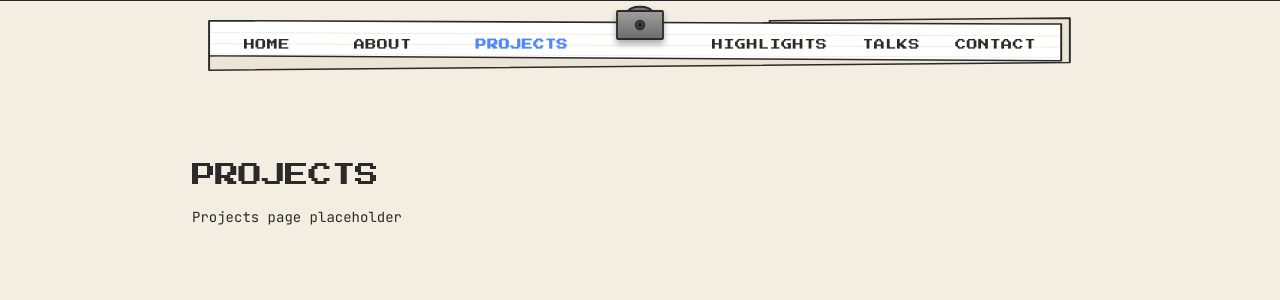
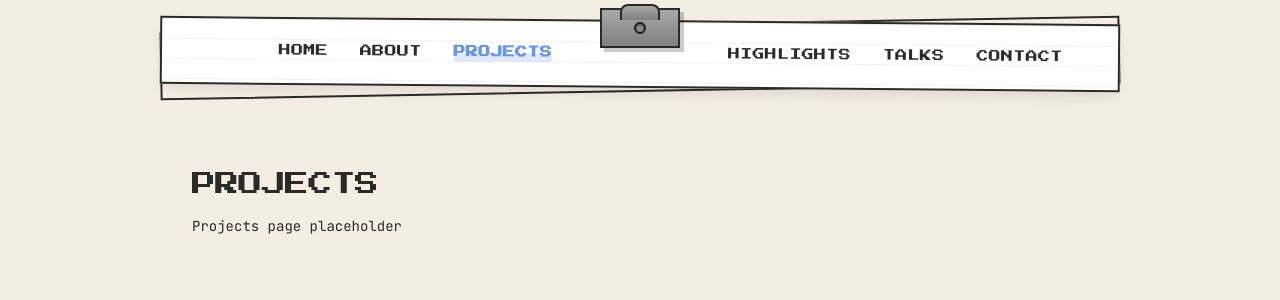
Before and after one commit to ShareefMuhammed/portfolio, a Next.js app: page /projects in a window 1280 px wide. Shown: the top 300 px of the page. Built offline with nearby package versions, Linux system fonts and the light colour scheme.

Commit message:
feat: exact 1:1 match of reference nav bar structure and styling

```diff
--- a/components/layout/Navbar.tsx
+++ b/components/layout/Navbar.tsx
@@ -33,195 +33,103 @@ export function Navbar() {
   };
 
   return (
-    <header className="w-full relative z-40 select-none">
-      {/* Top viewport solid line */}
-      <div className="w-full border-t border-ink" />
-
-      {/* Nav Container */}
-      <div className="w-full max-w-4xl mx-auto px-4 pt-3 pb-2">
-        <div className="relative w-full h-[54px] sm:h-[58px]">
-          {/* Layered Paper SVG Background */}
-          <svg
-            className="absolute inset-0 w-full h-full pointer-events-none overflow-visible"
-            viewBox="0 0 800 68"
-            preserveAspectRatio="none"
-            fill="none"
-            xmlns="http://www.w3.org/2000/svg"
+    <nav className="sticky top-0 left-0 w-full z-50 pointer-events-none pt-1">
+      <div className="max-w-5xl mx-auto relative pointer-events-auto">
+        {/* The "Clip" - Centered */}
+        <div className="navbar-clip group absolute left-1/2 -translate-x-1/2 -top-3 z-20 flex flex-col items-center pointer-events-auto cursor-pointer">
+          <div
+            className="navbar-clip-body relative z-10 transition-all duration-400 ease-out group-hover:[transform:perspective(1000px)_rotateX(45deg)] group-hover:shadow-[0_30px_40px_-10px_rgba(0,0,0,0.4)]"
+            style={{ transformOrigin: "top" }}
           >
-            {/* Back Paper Layer (Parchment/under-paper)
-                - Left side: extends down to y=67 forming the classic sketch wedge
-                - Bottom edge slants smoothly up from y=67 on left to y=58 on right
-                - Right edge extends to x=798 from y=6 to y=58
-                - Top-right peeks out above front paper from x=520 to x=798, up to y=6 */}
-            <path
-              d="M 1 50 L 1 67 L 798 58 L 798 6 L 520 9 L 520 12 L 1 50 Z"
-              fill="#ECE5D6"
-              stroke="#2A2A2A"
-              strokeWidth="1.8"
-              strokeLinejoin="round"
-            />
-
-            {/* Front White Paper Layer
-                - Top line slants gently from y=9 at left to y=13 at right
-                - Right edge ends at x=790 (revealing the under-paper on the right)
-                - Bottom line slants from y=50 at left to y=56 at right */}
-            <path
-              d="M 1 9 L 790 13 L 790 56 L 1 50 Z"
-              fill="#FFFFFF"
-              stroke="#2A2A2A"
-              strokeWidth="1.8"
-              strokeLinejoin="round"
-            />
-
-            {/* Subtle Ruled Notebook Lines across the white paper */}
-            <line
-              x1="2"
-              y1="23"
-              x2="788"
-              y2="27"
-              stroke="#ECE7DE"
-              strokeWidth="1"
-            />
-            <line
-              x1="2"
-              y1="36"
-              x2="788"
-              y2="40"
-              stroke="#ECE7DE"
-              strokeWidth="1"
-            />
-            <line
-              x1="2"
-              y1="48"
-              x2="788"
-              y2="52"
-              stroke="#F0ECE4"
-              strokeWidth="1"
-            />
-          </svg>
-
-          {/* Center Clipboard/Briefcase Tab */}
-          <div
-            aria-hidden="true"
-            className="absolute left-1/2 -top-2.5 -translate-x-1/2 z-30 pointer-events-none drop-shadow-[0_4px_3px_rgba(42,42,42,0.4)]"
-          >
-            <svg
-              width="48"
-              height="38"
-              viewBox="0 0 48 38"
-              fill="none"
-              xmlns="http://www.w3.org/2000/svg"
-            >
-              <defs>
-                <linearGradient
-                  id="clipBodyGradient"
-                  x1="0"
-                  y1="0"
-                  x2="0"
-                  y2="1"
-                >
-                  <stop offset="0%" stopColor="#9E9E9E" />
-                  <stop offset="100%" stopColor="#6C6C6C" />
-                </linearGradient>
-                <linearGradient
-                  id="clipHandleGradient"
-                  x1="0"
-                  y1="0"
-                  x2="0"
-                  y2="1"
-                >
-                  <stop offset="0%" stopColor="#8A8A8A" />
-                  <stop offset="100%" stopColor="#606060" />
-                </linearGradient>
-              </defs>
-
-              {/* Top Curved Handle Loop */}
-              <path
-                d="M 12 9 C 12 2 36 2 36 9 Z"
-                fill="url(#clipHandleGradient)"
-                stroke="#2A2A2A"
-                strokeWidth="1.8"
-                strokeLinejoin="round"
-              />
-
-              {/* Main Clip Clamp Body */}
-              <rect
-                x="1"
-                y="8"
-                width="46"
-                height="28"
-                rx="1"
-                fill="url(#clipBodyGradient)"
-                stroke="#2A2A2A"
-                strokeWidth="1.8"
-                strokeLinejoin="round"
-              />
-
-              {/* Center Rivet Outer Ring & Hole */}
-              <circle
-                cx="24"
-                cy="22"
-                r="4.5"
-                fill="#424242"
-                stroke="#2A2A2A"
-                strokeWidth="1.5"
-              />
-              <circle cx="24" cy="22" r="2" fill="#202020" />
-            </svg>
+            {/* Main clip shape */}
+            <div className="relative w-20 h-10 bg-gradient-to-b from-[#a8a8a8] to-[#808080] border-2 border-ink shadow-[4px_4px_0_0_rgba(0,0,0,0.2)] flex items-center justify-center">
+              {/* Top handle bump */}
+              <div className="absolute -top-1.5 left-1/2 -translate-x-1/2 w-10 h-4 bg-gradient-to-b from-[#a8a8a8] to-[#808080] rounded-t-lg border-2 border-ink border-b-0" />
+              {/* Transparent hole */}
+              <div className="absolute top-1/2 left-1/2 -translate-x-1/2 -translate-y-1/2 w-3 h-3 rounded-full border-2 border-[#1a1a1a] shadow-[inset_0_1px_3px_rgba(0,0,0,0.6)]" />
+            </div>
+          </div>
         </div>
 
-          {/* Nav Links overlaid across the front paper */}
-          <nav
-            aria-label="Main Navigation"
-            className="relative z-20 w-full h-full flex items-center justify-between px-4 sm:px-7 md:px-9 pt-1.5"
-          >
-            {/* Left Nav Group: HOME, ABOUT, PROJECTS */}
-            <div className="flex items-center justify-between flex-1 pr-6 sm:pr-8 md:pr-10">
+        {/* The "Paper" - Navigation Strip */}
+        <div className="mx-2 mt-4 md:mx-4 lg:mx-8 relative">
+          <div className="bg-white border-2 border-ink shadow-[0_8px_16px_-4px_rgba(0,0,0,0.1)] relative transform rotate-[0.5deg]">
+            {/* Paper Texture/Lines */}
+            <div className="absolute inset-0 opacity-10 pointer-events-none bg-[linear-gradient(0deg,transparent_19px,#000_20px)] bg-[size:100%_20px]" />
+
+            <div className="px-3 py-4 md:px-4 lg:px-6 md:py-5 flex justify-between items-center min-h-[60px]">
+              {/* Navigation Links */}
+              <div className="flex w-full items-center justify-between">
+                {/* Left Side: Exactly 3 links (HOME, ABOUT, PROJECTS) */}
+                <ul className="flex-1 flex justify-end gap-2 md:gap-4 lg:gap-8 pr-2 md:pr-4 lg:pr-10">
                   {leftLinks.map((link) => {
                     const active = isLinkActive(link.href);
                     return (
+                      <li key={link.href} className="relative z-10">
                         <Link
-                    key={link.href}
                           href={link.href}
                           className={cn(
-                      "font-pixel text-[9px] sm:text-[10px] md:text-[11px] tracking-wider transition-colors duration-150 py-1",
+                            "font-pixel text-[9px] md:text-[10px] lg:text-xs tracking-wide transition-all relative group whitespace-nowrap",
                             active
-                        ? "text-[#4D88FF] font-bold"
-                        : "text-ink hover:text-[#4D88FF]"
+                              ? "text-blue font-bold"
+                              : "text-ink hover:text-blue"
                           )}
                         >
                           {link.name}
+                          <span
+                            className={cn(
+                              "absolute -bottom-1 left-0 w-full h-2 bg-blue/20 -z-10 transition-all duration-300",
+                              active
+                                ? "opacity-100"
+                                : "opacity-0 group-hover:opacity-100"
+                            )}
+                          />
                         </Link>
+                      </li>
                     );
                   })}
-            </div>
+                </ul>
 
-            {/* Empty Center Spacer for Clip */}
-            <div className="w-12 sm:w-16 shrink-0" aria-hidden="true" />
+                {/* Spacer for Clip */}
+                <div className="w-14 md:w-16 lg:w-24 shrink-0" />
 
-            {/* Right Nav Group: HIGHLIGHTS, TALKS, CONTACT */}
-            <div className="flex items-center justify-between flex-1 pl-6 sm:pl-8 md:pl-10">
+                {/* Right Side: Exactly 3 links (HIGHLIGHTS, TALKS, CONTACT) */}
+                <ul className="flex-1 flex justify-start gap-2 md:gap-4 lg:gap-8 pl-2 md:pl-4 lg:pl-10">
                   {rightLinks.map((link) => {
                     const active = isLinkActive(link.href);
                     return (
+                      <li key={link.href} className="relative z-10">
                         <Link
-                    key={link.href}
                           href={link.href}
                           className={cn(
-                      "font-pixel text-[9px] sm:text-[10px] md:text-[11px] tracking-wider transition-colors duration-150 py-1",
+                            "font-pixel text-[9px] md:text-[10px] lg:text-xs tracking-wide transition-all relative group whitespace-nowrap",
                             active
-                        ? "text-[#4D88FF] font-bold"
-                        : "text-ink hover:text-[#4D88FF]"
+                              ? "text-blue font-bold"
+                              : "text-ink hover:text-blue"
                           )}
                         >
                           {link.name}
+                          <span
+                            className={cn(
+                              "absolute -bottom-1 left-0 w-full h-2 bg-blue/20 -z-10 transition-all duration-300",
+                              active
+                                ? "opacity-100"
+                                : "opacity-0 group-hover:opacity-100"
+                            )}
+                          />
                         </Link>
+                      </li>
                     );
                   })}
+                </ul>
+              </div>
+            </div>
+          </div>
+
+          {/* Second sheet of paper behind for depth: -rotate-[1deg] translate-y-1 */}
+          <div className="absolute inset-0 bg-[#F6EEE3] border-2 border-ink -z-10 transform -rotate-[1deg] translate-y-1" />
+        </div>
       </div>
     </nav>
-        </div>
-      </div>
-    </header>
   );
 }
```
Lines whose indentation alone changed are shown as unchanged.
